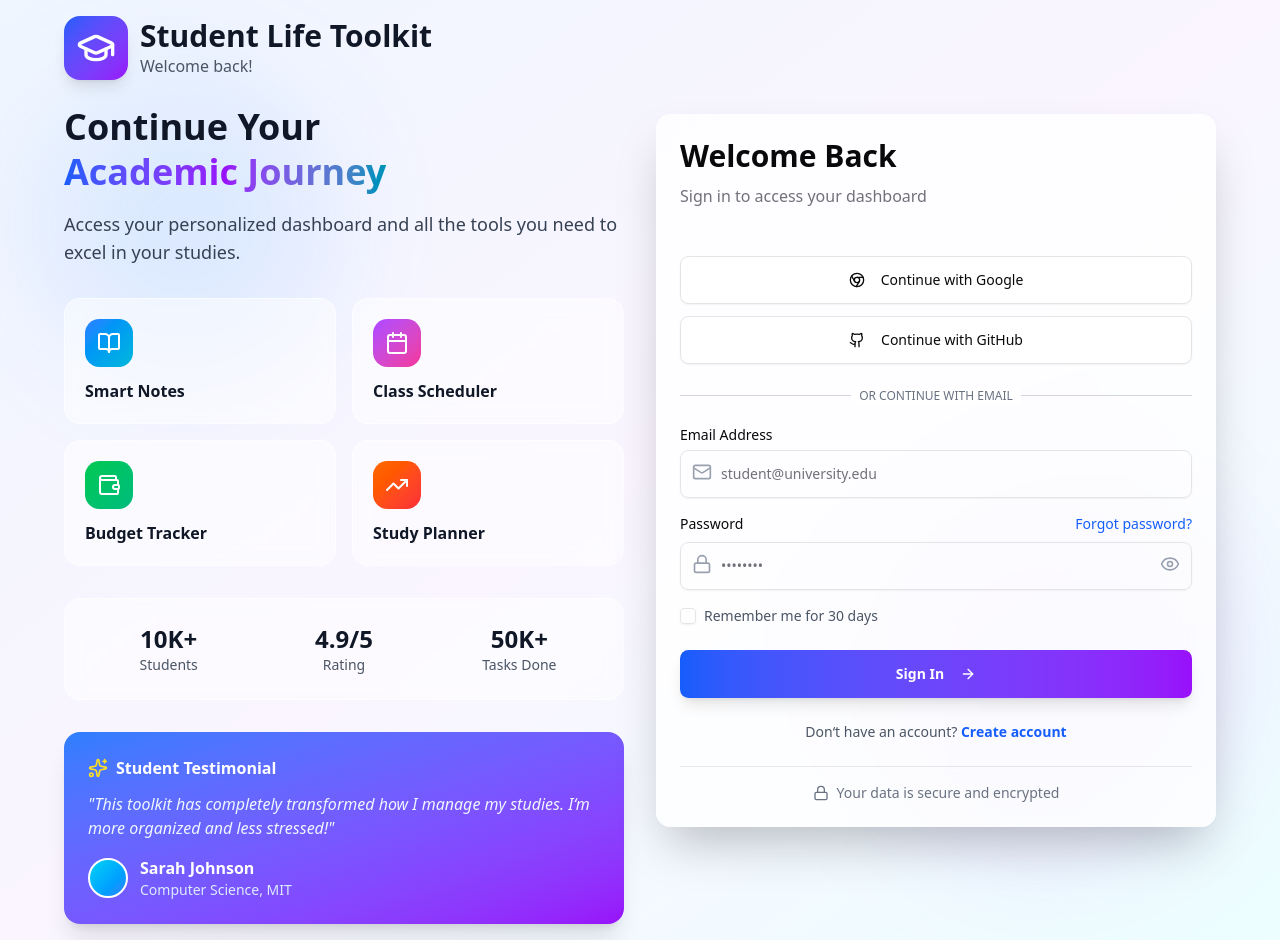
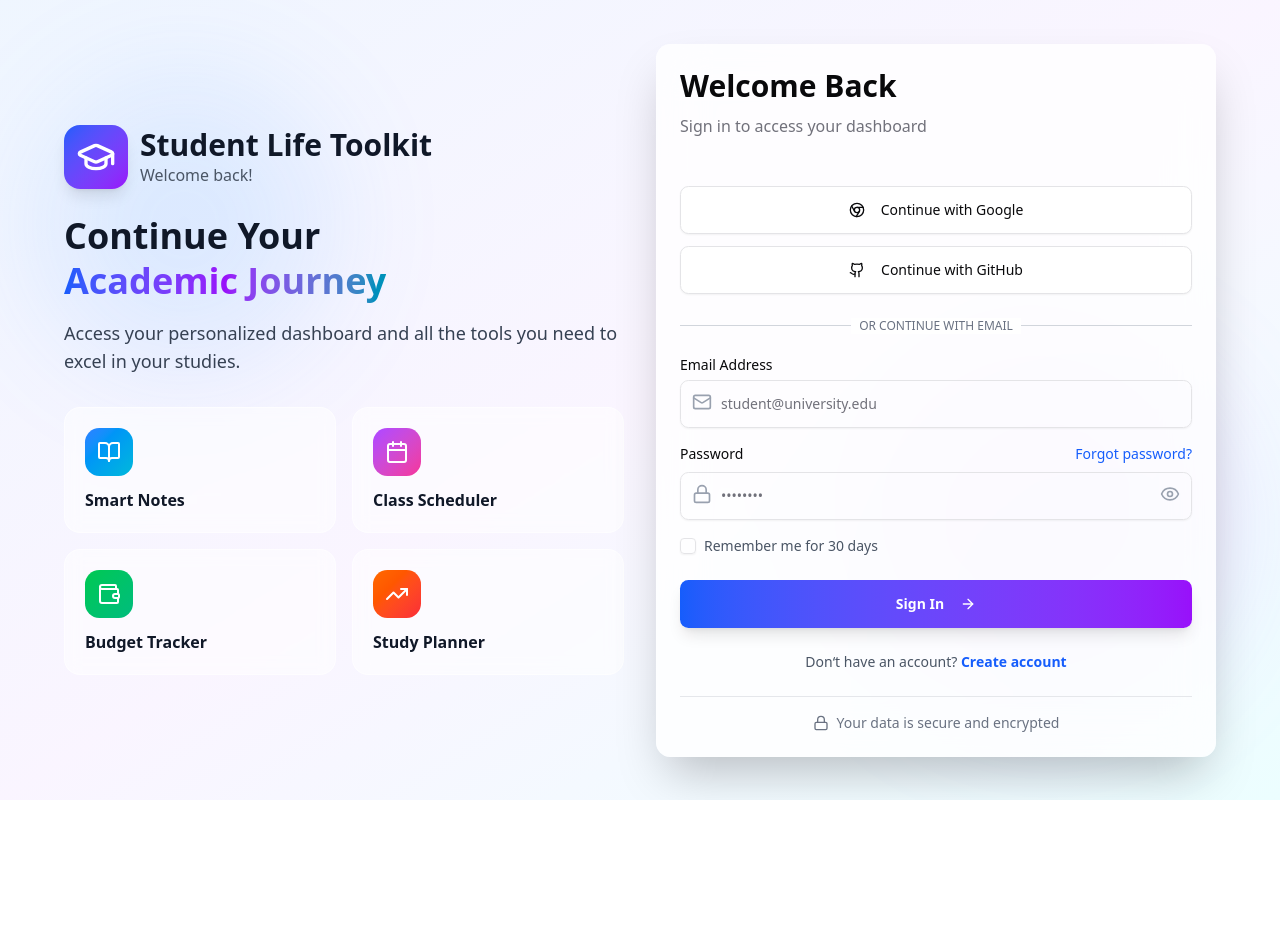
Before and after one commit to rafizul896/student-life-toolkit-frontend, a Next.js app: page /login in a window 1280 px wide. After the commit the page ends 800 px from the top, so only its background shows below. Built offline with nearby package versions, Linux system fonts and the light colour scheme.

Commit message:
update: login page

```diff
--- a/src/components/modules/auth/Login.tsx
+++ b/src/components/modules/auth/Login.tsx
@@ -1,6 +1,12 @@
-"use client"
-import  { useState } from "react";
-import { Card, CardContent, CardDescription, CardHeader, CardTitle } from "@/components/ui/card";
+"use client";
+import { useState } from "react";
+import {
+  Card,
+  CardContent,
+  CardDescription,
+  CardHeader,
+  CardTitle,
+} from "@/components/ui/card";
 import { Button } from "@/components/ui/button";
 import { Input } from "@/components/ui/input";
 import { Label } from "@/components/ui/label";
@@ -18,7 +24,7 @@ import {
   BookOpen,
   Calendar,
   Wallet,
-  TrendingUp
+  TrendingUp,
 } from "lucide-react";
 
 export default function Login() {
@@ -71,9 +77,21 @@ export default function Login() {
 
   const features = [
     { icon: BookOpen, text: "Smart Notes", color: "from-blue-500 to-cyan-500" },
-    { icon: Calendar, text: "Class Scheduler", color: "from-purple-500 to-pink-500" },
-    { icon: Wallet, text: "Budget Tracker", color: "from-green-500 to-emerald-500" },
-    { icon: TrendingUp, text: "Study Planner", color: "from-orange-500 to-red-500" },
+    {
+      icon: Calendar,
+      text: "Class Scheduler",
+      color: "from-purple-500 to-pink-500",
+    },
+    {
+      icon: Wallet,
+      text: "Budget Tracker",
+      color: "from-green-500 to-emerald-500",
+    },
+    {
+      icon: TrendingUp,
+      text: "Study Planner",
+      color: "from-orange-500 to-red-500",
+    },
   ];
 
   return (
@@ -96,7 +114,9 @@ export default function Login() {
                 <h1 className="text-3xl font-bold text-gray-900 dark:text-white">
                   Student Life Toolkit
                 </h1>
-                <p className="text-gray-600 dark:text-gray-400">Welcome back!</p>
+                <p className="text-gray-600 dark:text-gray-400">
+                  Welcome back!
+                </p>
               </div>
             </div>
 
@@ -109,7 +129,8 @@ export default function Login() {
             </h2>
 
             <p className="text-lg text-gray-700 dark:text-gray-300">
-              Access your personalized dashboard and all the tools you need to excel in your studies.
+              Access your personalized dashboard and all the tools you need to
+              excel in your studies.
             </p>
           </div>
 
@@ -122,49 +143,17 @@ export default function Login() {
                   key={idx}
                   className="bg-white/50 dark:bg-gray-800/50 backdrop-blur-sm rounded-2xl p-5 border border-white/60 dark:border-gray-700/60 hover:scale-105 transition-transform duration-300"
                 >
-                  <div className={`bg-gradient-to-br ${feature.color} w-12 h-12 rounded-xl flex items-center justify-center mb-3`}>
+                  <div
+                    className={`bg-gradient-to-br ${feature.color} w-12 h-12 rounded-xl flex items-center justify-center mb-3`}
+                  >
                     <Icon className="w-6 h-6 text-white" />
                   </div>
-                  <p className="font-semibold text-gray-900 dark:text-white">{feature.text}</p>
+                  <p className="font-semibold text-gray-900 dark:text-white">
+                    {feature.text}
+                  </p>
                 </div>
               );
             })}
-          </div>
-
-          {/* Stats */}
-          <div className="bg-white/50 dark:bg-gray-800/50 backdrop-blur-sm rounded-2xl p-6 border border-white/60 dark:border-gray-700/60">
-            <div className="grid grid-cols-3 gap-4 text-center">
-              <div>
-                <p className="text-2xl font-bold text-gray-900 dark:text-white">10K+</p>
-                <p className="text-sm text-gray-600 dark:text-gray-400">Students</p>
-              </div>
-              <div>
-                <p className="text-2xl font-bold text-gray-900 dark:text-white">4.9/5</p>
-                <p className="text-sm text-gray-600 dark:text-gray-400">Rating</p>
-              </div>
-              <div>
-                <p className="text-2xl font-bold text-gray-900 dark:text-white">50K+</p>
-                <p className="text-sm text-gray-600 dark:text-gray-400">Tasks Done</p>
-              </div>
-            </div>
-          </div>
-
-          {/* Testimonial */}
-          <div className="bg-gradient-to-br from-blue-500 to-purple-600 rounded-2xl p-6 text-white shadow-xl">
-            <div className="flex items-center gap-2 mb-3">
-              <Sparkles className="w-5 h-5 text-yellow-300" />
-              <p className="font-semibold">Student Testimonial</p>
-            </div>
-            <p className="text-blue-50 mb-4 italic">
-              "This toolkit has completely transformed how I manage my studies. I&lsquo;m more organized and less stressed!"
-            </p>
-            <div className="flex items-center gap-3">
-              <div className="w-10 h-10 rounded-full bg-gradient-to-br from-cyan-400 to-blue-500 border-2 border-white"></div>
-              <div>
-                <p className="font-semibold">Sarah Johnson</p>
-                <p className="text-sm text-blue-100">Computer Science, MIT</p>
-              </div>
-            </div>
           </div>
         </div>
 
@@ -222,7 +211,9 @@ export default function Login() {
                     placeholder="student@university.edu"
                     value={formData.email}
                     onChange={handleChange}
-                    className={`pl-10 h-12 ${errors.email ? "border-red-500" : ""}`}
+                    className={`pl-10 h-12 ${
+                      errors.email ? "border-red-500" : ""
+                    }`}
                   />
                 </div>
                 {errors.email && (
@@ -233,7 +224,10 @@ export default function Login() {
               <div className="space-y-2">
                 <div className="flex items-center justify-between">
                   <Label htmlFor="password">Password</Label>
-                  <a href="#" className="text-sm text-blue-600 dark:text-blue-400 hover:underline font-medium">
+                  <a
+                    href="#"
+                    className="text-sm text-blue-600 dark:text-blue-400 hover:underline font-medium"
+                  >
                     Forgot password?
                   </a>
                 </div>
@@ -246,7 +240,9 @@ export default function Login() {
                     placeholder="••••••••"
                     value={formData.password}
                     onChange={handleChange}
-                    className={`pl-10 pr-10 h-12 ${errors.password ? "border-red-500" : ""}`}
+                    className={`pl-10 pr-10 h-12 ${
+                      errors.password ? "border-red-500" : ""
+                    }`}
                   />
                   <button
                     type="button"
@@ -291,7 +287,10 @@ export default function Login() {
 
             <div className="text-center text-sm text-gray-600 dark:text-gray-400">
               Don&lsquo;t have an account?{" "}
-              <a href="#" className="text-blue-600 dark:text-blue-400 hover:underline font-semibold">
+              <a
+                href="#"
+                className="text-blue-600 dark:text-blue-400 hover:underline font-semibold"
+              >
                 Create account
               </a>
             </div>
```
